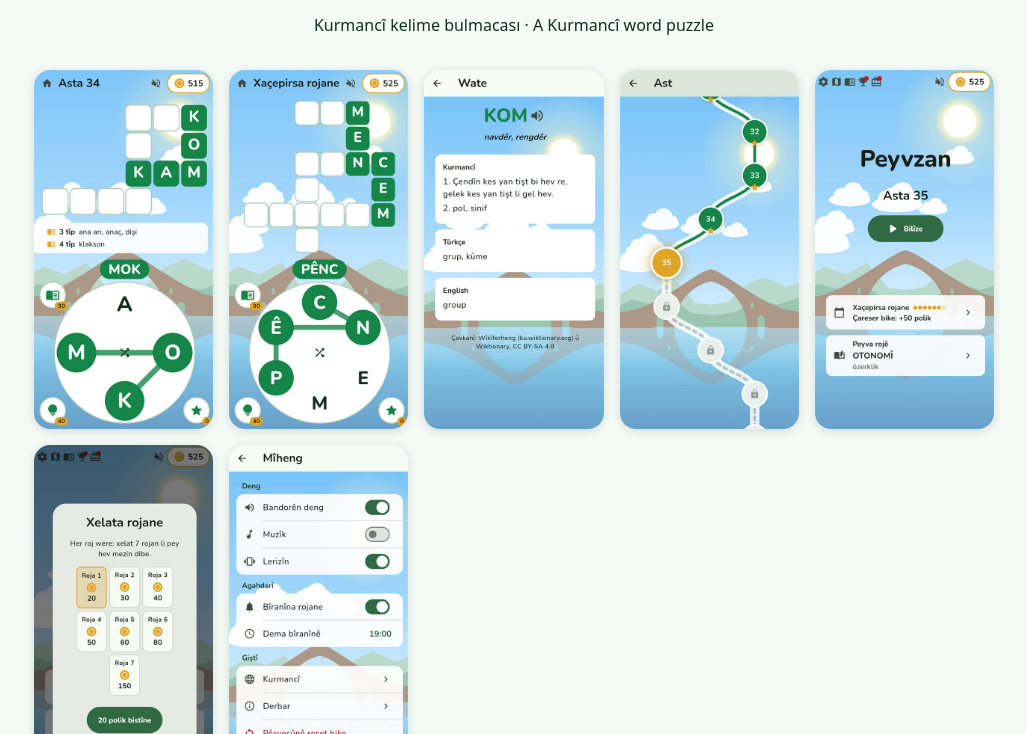
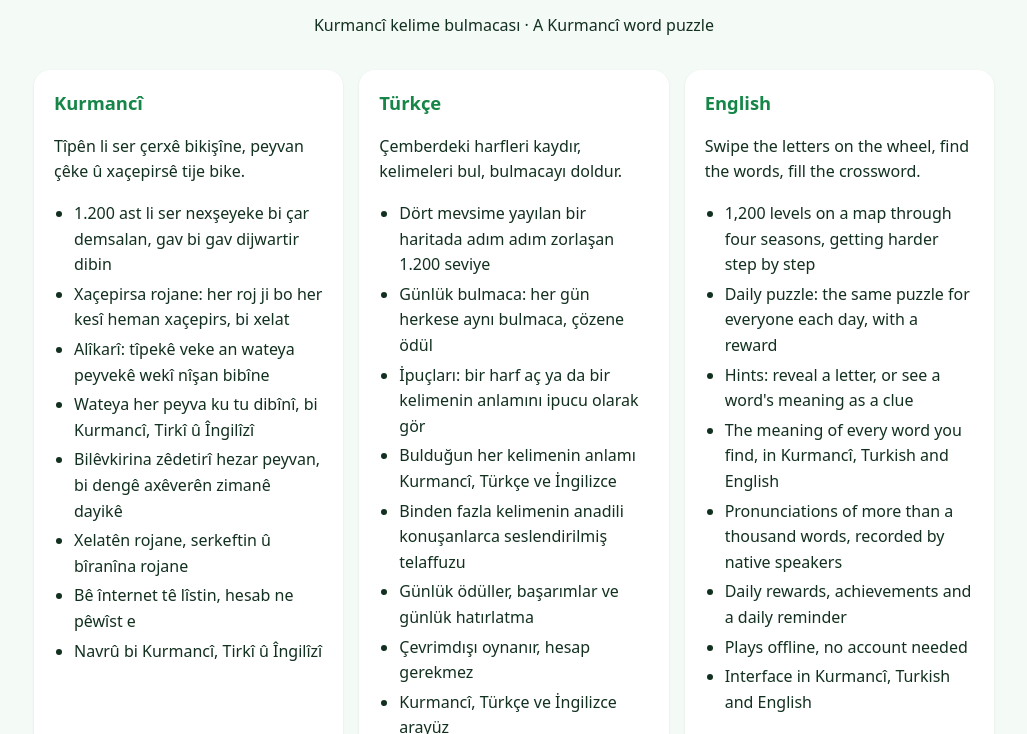
Before and after one commit to hasimseo/peyvzan, a plain HTML site: page index.html in a window 1280 px wide. Shown: the part 218-952 px from the top of the page, without its empty margins (126-1153 px from the left). Drawn offline with Linux system fonts and the light colour scheme.

Commit message:
Features on the home page; Kurmancî privacy policy

```diff
--- a/index.html
+++ b/index.html
@@ -4,10 +4,51 @@
 <style>body{margin:0;background:#f4faf6;color:#12301f;font:16px/1.6 system-ui,-apple-system,"Segoe UI",Roboto,sans-serif}
 main{max-width:960px;margin:0 auto;padding:48px 16px;text-align:center}.icon{width:96px;height:96px;border-radius:22px}
 h1{color:#158648;margin:12px 0 4px}a{color:#158648;font-weight:600}
+.features{display:grid;grid-template-columns:repeat(auto-fit,minmax(260px,1fr));gap:16px;margin:32px 0;text-align:left}
+.features section{background:#fff;border-radius:16px;padding:4px 20px 12px;box-shadow:0 1px 3px rgba(0,0,0,.08)}
+.features h2{color:#158648;font-size:1.15rem;margin:14px 0 4px}.features ul{padding-left:20px;margin:8px 0}.features li{margin:4px 0}
 .shots{display:grid;grid-template-columns:repeat(auto-fill,minmax(150px,1fr));gap:16px;margin:32px 0;padding:0;list-style:none}
 .shots img{display:block;width:100%;height:auto;border-radius:16px;box-shadow:0 2px 10px rgba(18,48,31,.15)}</style></head>
 <body><main><img class="icon" src="icon_512.png" alt=""><h1>Peyvzan</h1>
 <p>Kurmancî kelime bulmacası · A Kurmancî word puzzle</p>
+<div class="features">
+<section lang="ku"><h2>Kurmancî</h2>
+<p>Tîpên li ser çerxê bikişîne, peyvan çêke û xaçepirsê tije bike.</p>
+<ul>
+<li>1.200 ast li ser nexşeyeke bi çar demsalan, gav bi gav dijwartir dibin</li>
+<li>Xaçepirsa rojane: her roj ji bo her kesî heman xaçepirs, bi xelat</li>
+<li>Alîkarî: tîpekê veke an wateya peyvekê wekî nîşan bibîne</li>
+<li>Wateya her peyva ku tu dibînî, bi Kurmancî, Tirkî û Îngilîzî</li>
+<li>Bilêvkirina zêdetirî hezar peyvan, bi dengê axêverên zimanê dayikê</li>
+<li>Xelatên rojane, serkeftin û bîranîna rojane</li>
+<li>Bê înternet tê lîstin, hesab ne pêwîst e</li>
+<li>Navrû bi Kurmancî, Tirkî û Îngilîzî</li>
+</ul></section>
+<section lang="tr"><h2>Türkçe</h2>
+<p>Çemberdeki harfleri kaydır, kelimeleri bul, bulmacayı doldur.</p>
+<ul>
+<li>Dört mevsime yayılan bir haritada adım adım zorlaşan 1.200 seviye</li>
+<li>Günlük bulmaca: her gün herkese aynı bulmaca, çözene ödül</li>
+<li>İpuçları: bir harf aç ya da bir kelimenin anlamını ipucu olarak gör</li>
+<li>Bulduğun her kelimenin anlamı Kurmancî, Türkçe ve İngilizce</li>
+<li>Binden fazla kelimenin anadili konuşanlarca seslendirilmiş telaffuzu</li>
+<li>Günlük ödüller, başarımlar ve günlük hatırlatma</li>
+<li>Çevrimdışı oynanır, hesap gerekmez</li>
+<li>Kurmancî, Türkçe ve İngilizce arayüz</li>
+</ul></section>
+<section lang="en"><h2>English</h2>
+<p>Swipe the letters on the wheel, find the words, fill the crossword.</p>
+<ul>
+<li>1,200 levels on a map through four seasons, getting harder step by step</li>
+<li>Daily puzzle: the same puzzle for everyone each day, with a reward</li>
+<li>Hints: reveal a letter, or see a word's meaning as a clue</li>
+<li>The meaning of every word you find, in Kurmancî, Turkish and English</li>
+<li>Pronunciations of more than a thousand words, recorded by native speakers</li>
+<li>Daily rewards, achievements and a daily reminder</li>
+<li>Plays offline, no account needed</li>
+<li>Interface in Kurmancî, Turkish and English</li>
+</ul></section>
+</div>
 <ul class="shots">
 <li><img src="screenshots/1_game.jpg" width="480" height="960" loading="lazy" alt="Oyun ekranı / Game screen"></li>
 <li><img src="screenshots/2_daily_puzzle.jpg" width="480" height="960" loading="lazy" alt="Günlük bulmaca / Daily puzzle"></li>
@@ -17,5 +58,5 @@ h1{color:#158648;margin:12px 0 4px}a{color:#158648;font-weight:600}
 <li><img src="screenshots/6_daily_reward.jpg" width="480" height="960" loading="lazy" alt="Günlük ödül / Daily reward"></li>
 <li><img src="screenshots/7_settings.jpg" width="480" height="960" loading="lazy" alt="Ayarlar / Settings"></li>
 </ul>
-<p><a href="privacy-policy.html">Gizlilik politikası / Privacy policy</a></p>
+<p><a href="privacy-policy.html">Polîtîkaya nepeniyê / Gizlilik politikası / Privacy policy</a></p>
 <p><a href="mailto:peyvzan@gmail.com">peyvzan@gmail.com</a></p></main></body></html>
```
Also changed, not shown: privacy-policy.html (+53 -4 lines), 1 other file.
